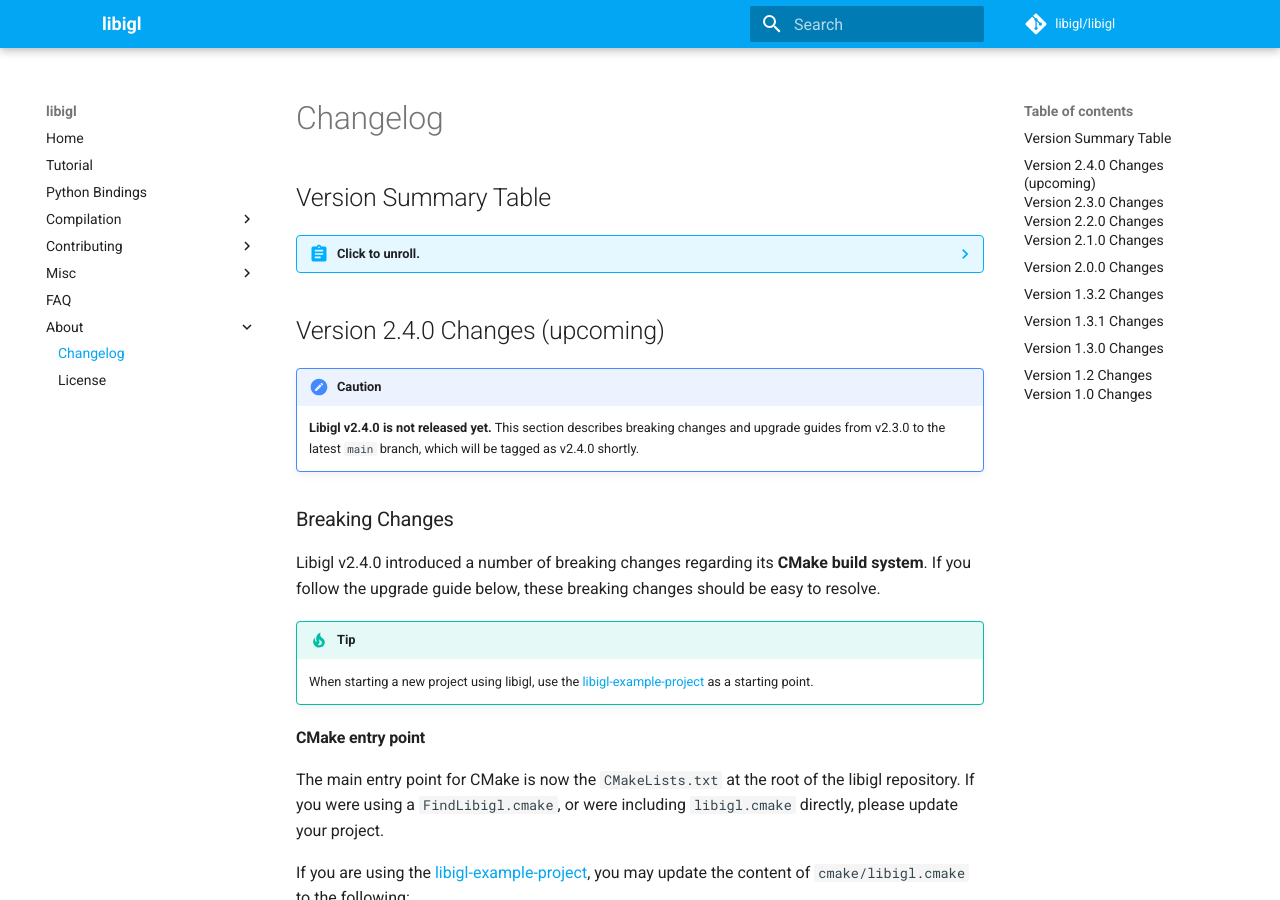
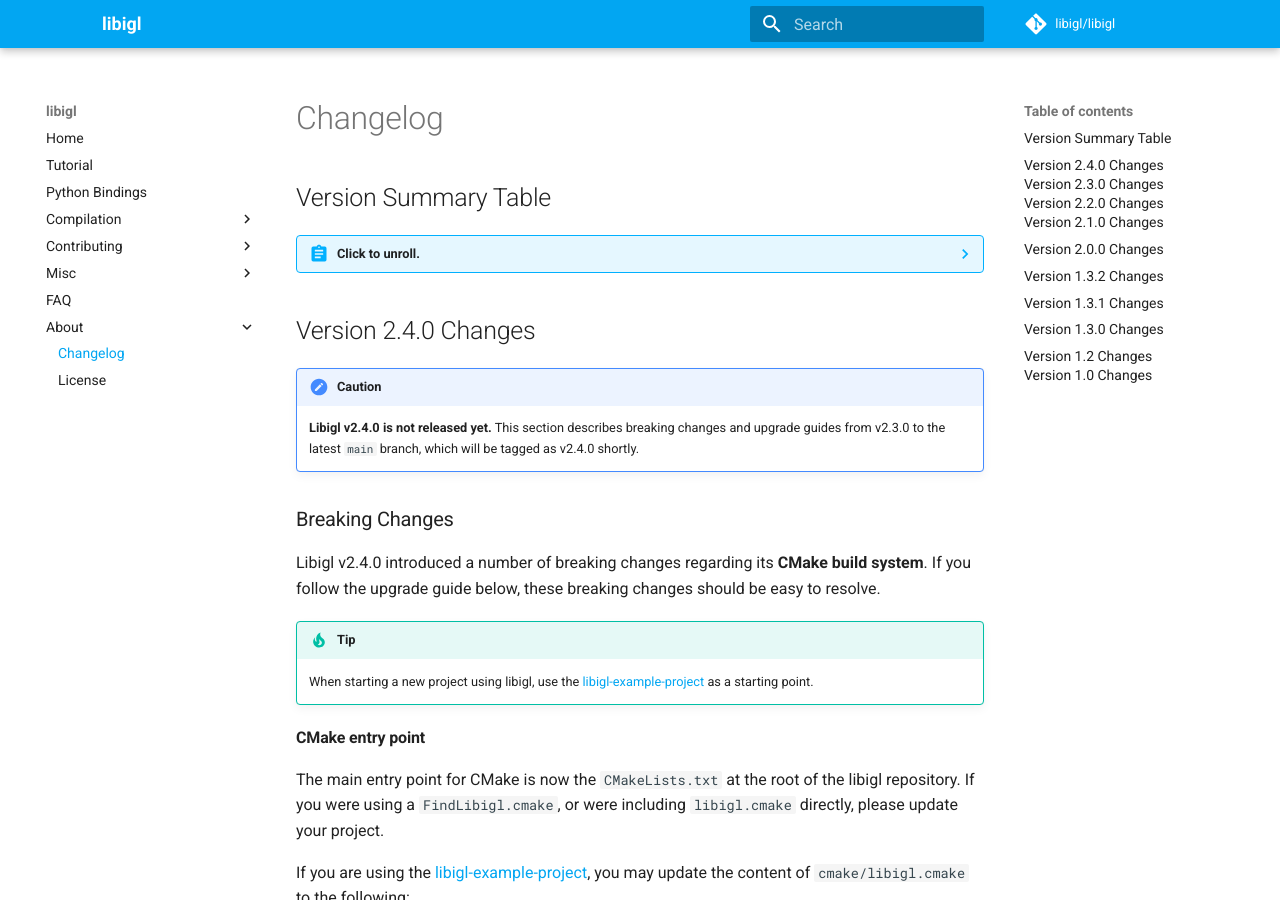
Before and after one commit to libigl/libigl.github.io, an MkDocs documentation site: the page built from docs/changelog.md, in a window 1280 px wide and 900 px high. Built offline with MkDocs 1.6.1 and Material for MkDocs 9.7.7, drawn with Linux system fonts in a browser that asks for light colours; formulas are drawn with MathJax 3; comment, search, counter and statistics services are not loaded.

Commit message:
Update changelog.md

```diff
--- a/docs/changelog.md
+++ b/docs/changelog.md
@@ -51,7 +52,7 @@
       0.1.5   | Compilation on windows, bug fix for compilation with cygwin
       0.1.1   | Alpha release with core functions, extras, examples
 
-## Version 2.4.0 Changes (upcoming)
+## Version 2.4.0 Changes
 
 !!! caution
     **Libigl v2.4.0 is not released yet.** This section describes breaking changes and upgrade guides from v2.3.0 to the latest `main` branch, which will be tagged as v2.4.0 shortly.
```
Also changed, not shown: other parts of docs/changelog.md (+1 -0 lines).
